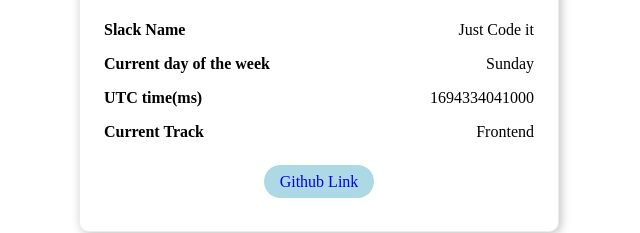
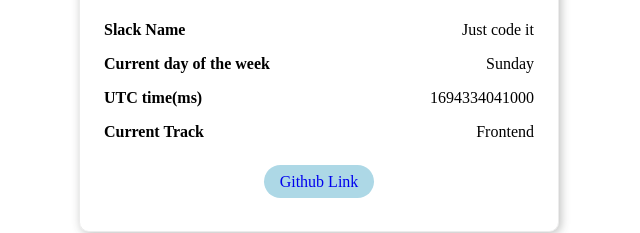
Before and after one commit to kinxlo/profileSite, a plain HTML site: page index.html in a window 1280 px wide. Shown: the part 580-813 px from the top of the page, 321-961 px from the left. Drawn offline with Linux system fonts and the light colour scheme.

Commit message:
init git

```diff
--- a/index.html
+++ b/index.html
@@ -14,7 +14,7 @@
           <img
             data-testid="slackDisplayImage"
             src="./assets/WhatsApp Image 2023-08-29 at 14.38.48.jpg"
-            alt="just code it"
+            alt="Just code it"
           />
         </div>
       </main>
--- a/main.js
+++ b/main.js
@@ -43,7 +43,7 @@
 }
 
 const me = new Profile(
-  `Just Code it`,
+  `Just code it`,
   `Frontend`,
   `https://github.com/kinxlo/profileSite`
 );
```
